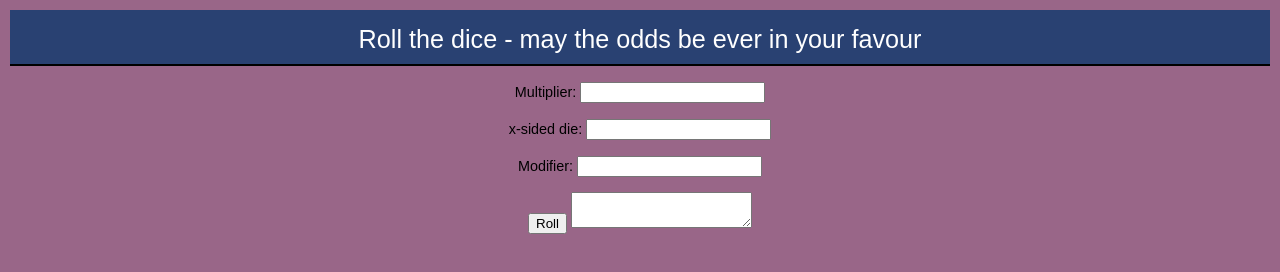
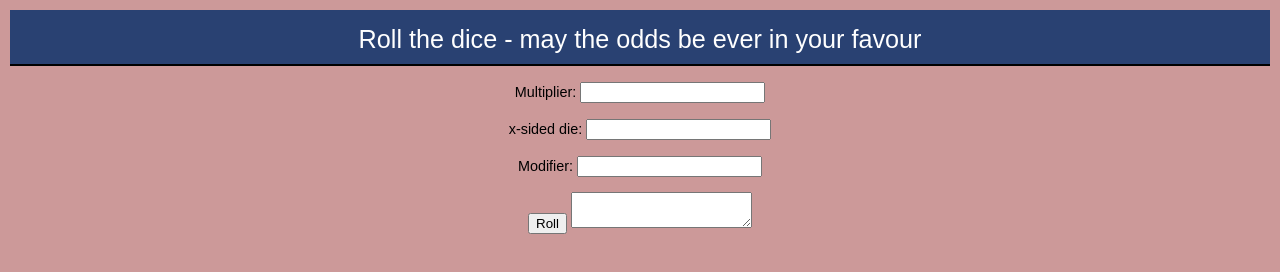
Before and after one commit to vc13837/training, a website: page app_nodejs_dnd/src/frontend/index.html in a window 1280 px wide. Drawn offline with Linux system fonts and the light colour scheme.

```diff
--- a/app_nodejs_dnd/src/frontend/index.html
+++ b/app_nodejs_dnd/src/frontend/index.html
@@ -3,7 +3,7 @@
         <title>DnD Dice</title>
         <style type="text/css">
             body {
-                background-color: #968;
+                background-color: #c99;
 		            text-align: center;
                 color: #000;
                 font-size: 0.9em;
```
